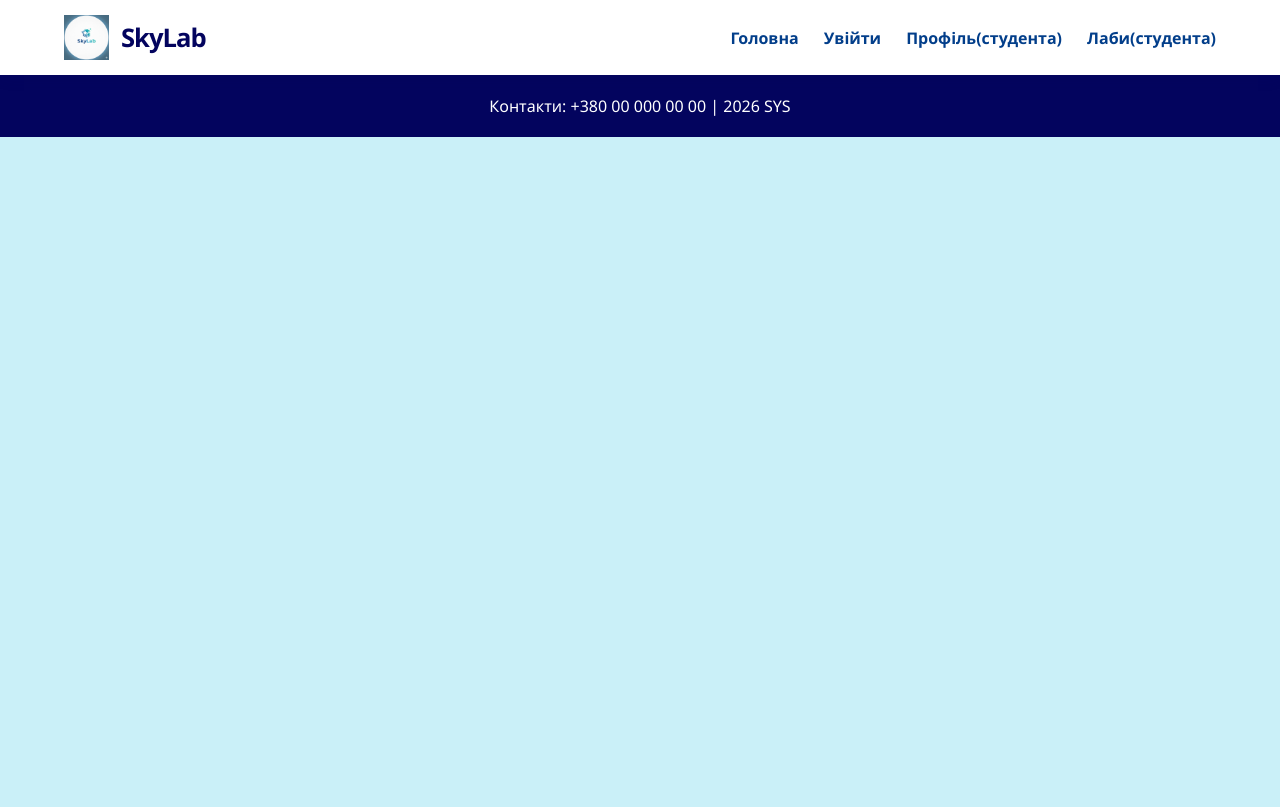
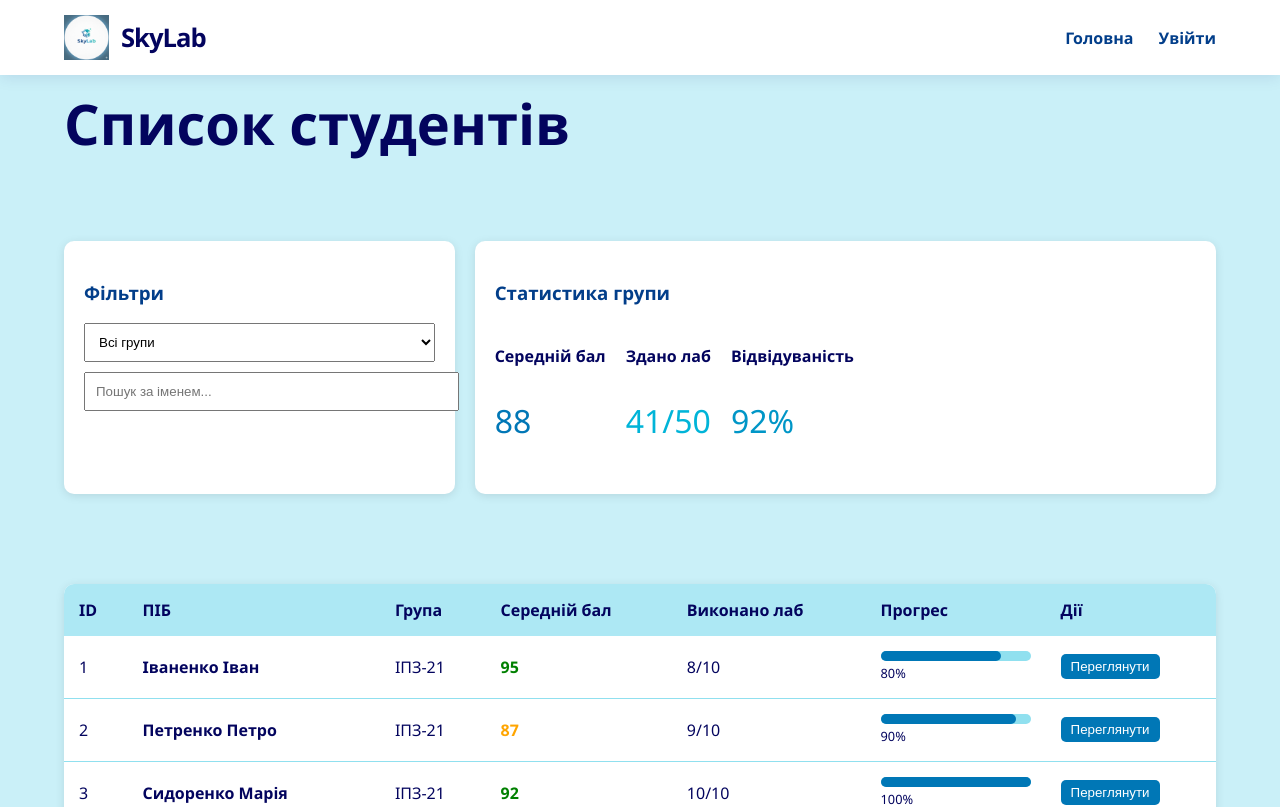
Before and after one commit to yarty777/practice, a React (Create React App) app in the folder frontend/: page /teacher/students in a window 1280 px wide. Shown: the top 807 px of the page. Built offline with nearby package versions, Linux system fonts and the light colour scheme.

Commit message:
feat: add teacher students page with table and filters

```diff
--- a/frontend/src/App.js
+++ b/frontend/src/App.js
@@ -1,56 +1,34 @@
 import './App.css';
 import { BrowserRouter, Routes, Route, Link } from 'react-router-dom';
-import {StudentDashboard,StudentLabs} from './Student.js'
-
-// Імпортуємо картинки та логотип
 import homeImg from './assets/home-img.png';
 import loginImg from './assets/login-img.png';
-import logoImg from './assets/logo.png'; // Твій новий логотип
+import logoImg from './assets/logo.png';
+import TeacherStudentsPage from './TeacherStudentsPage'; // ДОДАВ ЦЕЙ ІМПОРТ!
 
 function App() {
   return (
+    <>
       <BrowserRouter>
         <nav className="nav-menu">
-        {/* Логотип як посилання на головну сторінку */}
           <Link to="/" className="logo-container">
             <img src={logoImg} alt="SkyLab Logo" className="nav-logo" />
             <span className="logo-text">SkyLab</span>
           </Link>
-
           <div className="nav-links">
             <Link to="/" className="nav-link">Головна</Link>
             <Link to="/login" className="nav-link">Увійти</Link>
-          <Link to="/student/dashboard" className="nav-link">Профіль(студента)</Link>{/*тимчасова річ для легшого пересування*/ }
-          <Link to="/student/labs" className="nav-link">Лаби(студента)</Link>{/*тимчасова річ для легшого пересування*/ }
           </div>
         </nav>
-
         <Routes>
           <Route path="/" element={<Home />} />
-          {/*Головна*/}
           <Route path="/login" element={<Login />} />
-          {/*Реєстрація*/}
-
-          <Route path="/student/dashboard" element={<StudentDashboard />} />
-          {/*профіль студента (ПІБ група статистика)*/}
-          <Route path="/student/labs" element={<StudentLabs />} />
-          {/*список лаб}
-          {/*
-          <Route path="/teacher/dashboard" element={<TeacherDashboard />} />
-          {статистика по групам і профіль вчителя}
-          <Route path="/teacher/students" element={<TeacherStudents />} />
-          {список студентів}
-          <Route path="/teacher/labs" element={<TeacherLabs />} />
-          {створення редагування лабараторних робіт}
-
-          <Route path="*" element={<div>404 - Сторінку не знайдено</div>} />
-          {ПОМИЛКА!!!}*/}
+          <Route path="/teacher/students" element={<TeacherStudentsPage />} /> {/* ДОДАВ ЦЕЙ ROUTE! */}
         </Routes>
-
         <footer className="footer">
           <p>Контакти: +380 00 000 00 00 | 2026 SYS</p>
         </footer>
       </BrowserRouter>
+    </>
   );
 }
 
@@ -58,7 +36,6 @@ function Home() {
   return (
     <div className="container main-page">
       <div className="left-side side">
-        {/* Використовуємо твою картинку зі зменшеним розміром через CSS */}
         <img src={homeImg} alt="SkyLab System" className="main-img" />
       </div>
       <div className="right-side side">
@@ -80,7 +57,6 @@ function Home() {
             <li>🔹 <strong>Прозорість:</strong> чітке відображення дедлайнів, оцінок та дат здачі для кожного студента.</li>
           </ul>
         </div>
-
         <p style={{ color: 'var(--blue-green)', fontStyle: 'italic', marginTop: '15px' }}>
           SkyLab — ваш надійний провідник у просторі цифрової освіти 2026 року.
         </p>
@@ -101,7 +77,6 @@ function Login() {
         </form>
       </div>
       <div className="right-side side">
-        {/* 3. Вставляємо картинку для сторінки логіну */}
         <img src={loginImg} alt="Login Illustration" className="main-img" />
       </div>
     </div>
--- /dev/null
+++ b/frontend/src/TeacherStudentsPage.jsx
@@ -0,0 +1,138 @@
+// TeacherStudentsPage.jsx
+import React from 'react';
+import './App.css';
+
+const TeacherStudentsPage = () => {
+  const students = [
+    { id: 1, name: 'Іваненко Іван', group: 'ІПЗ-21', avgGrade: 95, labsCompleted: 8, totalLabs: 10 },
+    { id: 2, name: 'Петренко Петро', group: 'ІПЗ-21', avgGrade: 87, labsCompleted: 9, totalLabs: 10 },
+    { id: 3, name: 'Сидоренко Марія', group: 'ІПЗ-21', avgGrade: 92, labsCompleted: 10, totalLabs: 10 },
+    { id: 4, name: 'Коваленко Олексій', group: 'КН-21', avgGrade: 78, labsCompleted: 6, totalLabs: 10 },
+    { id: 5, name: 'Мельник Анна', group: 'КН-21', avgGrade: 88, labsCompleted: 8, totalLabs: 10 },
+  ];
+
+  return (
+    <div className="teacher-students-page">
+      <div className="container" style={{ flexDirection: 'column', alignItems: 'flex-start' }}>
+        <h1 style={{ color: 'var(--deep-twilight)' }}>Список студентів</h1>
+
+        <div style={{
+          display: 'flex',
+          gap: '20px',
+          marginBottom: '30px',
+          width: '100%'
+        }}>
+          <div style={{ flex: 1, background: 'white', padding: '20px', borderRadius: '10px', boxShadow: '0 2px 10px rgba(0,0,0,0.1)' }}>
+            <h3 style={{ color: 'var(--french-blue)' }}>Фільтри</h3>
+            <select style={{ padding: '10px', width: '100%', marginBottom: '10px' }}>
+              <option>Всі групи</option>
+              <option>ІПЗ-21</option>
+              <option>КН-21</option>
+            </select>
+            <input
+              type="text"
+              placeholder="Пошук за іменем..."
+              style={{ padding: '10px', width: '100%' }}
+            />
+          </div>
+
+          <div style={{ flex: 2, background: 'white', padding: '20px', borderRadius: '10px', boxShadow: '0 2px 10px rgba(0,0,0,0.1)' }}>
+            <h3 style={{ color: 'var(--french-blue)' }}>Статистика групи</h3>
+            <div style={{ display: 'flex', gap: '20px' }}>
+              <div>
+                <h4>Середній бал</h4>
+                <p style={{ fontSize: '2rem', color: 'var(--bright-teal-blue)' }}>88</p>
+              </div>
+              <div>
+                <h4>Здано лаб</h4>
+                <p style={{ fontSize: '2rem', color: 'var(--turquoise-surf)' }}>41/50</p>
+              </div>
+              <div>
+                <h4>Відвідуваність</h4>
+                <p style={{ fontSize: '2rem', color: 'var(--blue-green)' }}>92%</p>
+              </div>
+            </div>
+          </div>
+        </div>
+
+        <div style={{
+          width: '100%',
+          background: 'white',
+          borderRadius: '10px',
+          overflow: 'hidden',
+          boxShadow: '0 2px 10px rgba(0,0,0,0.1)'
+        }}>
+          <table style={{ width: '100%', borderCollapse: 'collapse' }}>
+            <thead>
+              <tr style={{ background: 'var(--frosted-blue-2)' }}>
+                <th style={{ padding: '15px', textAlign: 'left' }}>ID</th>
+                <th style={{ padding: '15px', textAlign: 'left' }}>ПІБ</th>
+                <th style={{ padding: '15px', textAlign: 'left' }}>Група</th>
+                <th style={{ padding: '15px', textAlign: 'left' }}>Середній бал</th>
+                <th style={{ padding: '15px', textAlign: 'left' }}>Виконано лаб</th>
+                <th style={{ padding: '15px', textAlign: 'left' }}>Прогрес</th>
+                <th style={{ padding: '15px', textAlign: 'left' }}>Дії</th>
+              </tr>
+            </thead>
+            <tbody>
+              {students.map((student) => (
+                <tr key={student.id} style={{ borderBottom: '1px solid var(--frosted-blue)' }}>
+                  <td style={{ padding: '15px' }}>{student.id}</td>
+                  <td style={{ padding: '15px', fontWeight: 'bold' }}>{student.name}</td>
+                  <td style={{ padding: '15px' }}>{student.group}</td>
+                  <td style={{ padding: '15px' }}>
+                    <span style={{
+                      color: student.avgGrade >= 90 ? 'green' : student.avgGrade >= 75 ? 'orange' : 'red',
+                      fontWeight: 'bold'
+                    }}>
+                      {student.avgGrade}
+                    </span>
+                  </td>
+                  <td style={{ padding: '15px' }}>
+                    {student.labsCompleted}/{student.totalLabs}
+                  </td>
+                  <td style={{ padding: '15px', width: '150px' }}>
+                    <div style={{
+                      background: 'var(--frosted-blue)',
+                      height: '10px',
+                      borderRadius: '5px',
+                      width: '100%'
+                    }}>
+                      <div style={{
+                        background: 'var(--bright-teal-blue)',
+                        height: '100%',
+                        borderRadius: '5px',
+                        width: `${(student.labsCompleted / student.totalLabs) * 100}%`
+                      }}></div>
+                    </div>
+                    <span style={{ fontSize: '0.8rem' }}>
+                      {Math.round((student.labsCompleted / student.totalLabs) * 100)}%
+                    </span>
+                  </td>
+                  <td style={{ padding: '15px' }}>
+                    <button style={{
+                      padding: '5px 10px',
+                      background: 'var(--bright-teal-blue)',
+                      color: 'white',
+                      border: 'none',
+                      borderRadius: '5px',
+                      cursor: 'pointer'
+                    }}>
+                      Переглянути
+                    </button>
+                  </td>
+                </tr>
+              ))}
+            </tbody>
+          </table>
+        </div>
+
+        <div style={{ marginTop: '30px', color: 'var(--french-blue)' }}>
+          <p>Загальна кількість студентів: {students.length}</p>
+        </div>
+      </div>
+    </div>
+  );
+};
+
+export default TeacherStudentsPage;
```
Lines whose indentation alone changed are shown as unchanged.
